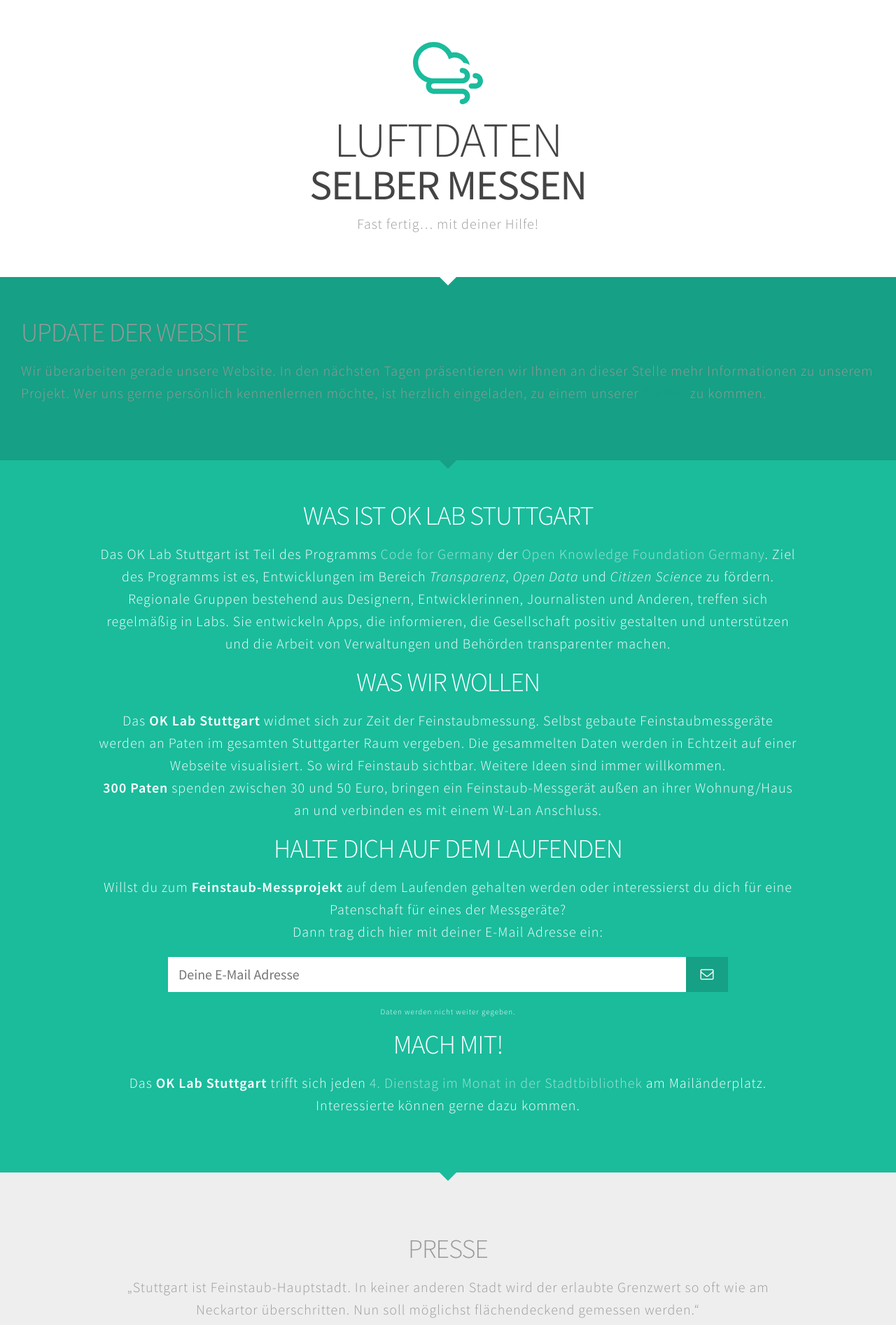
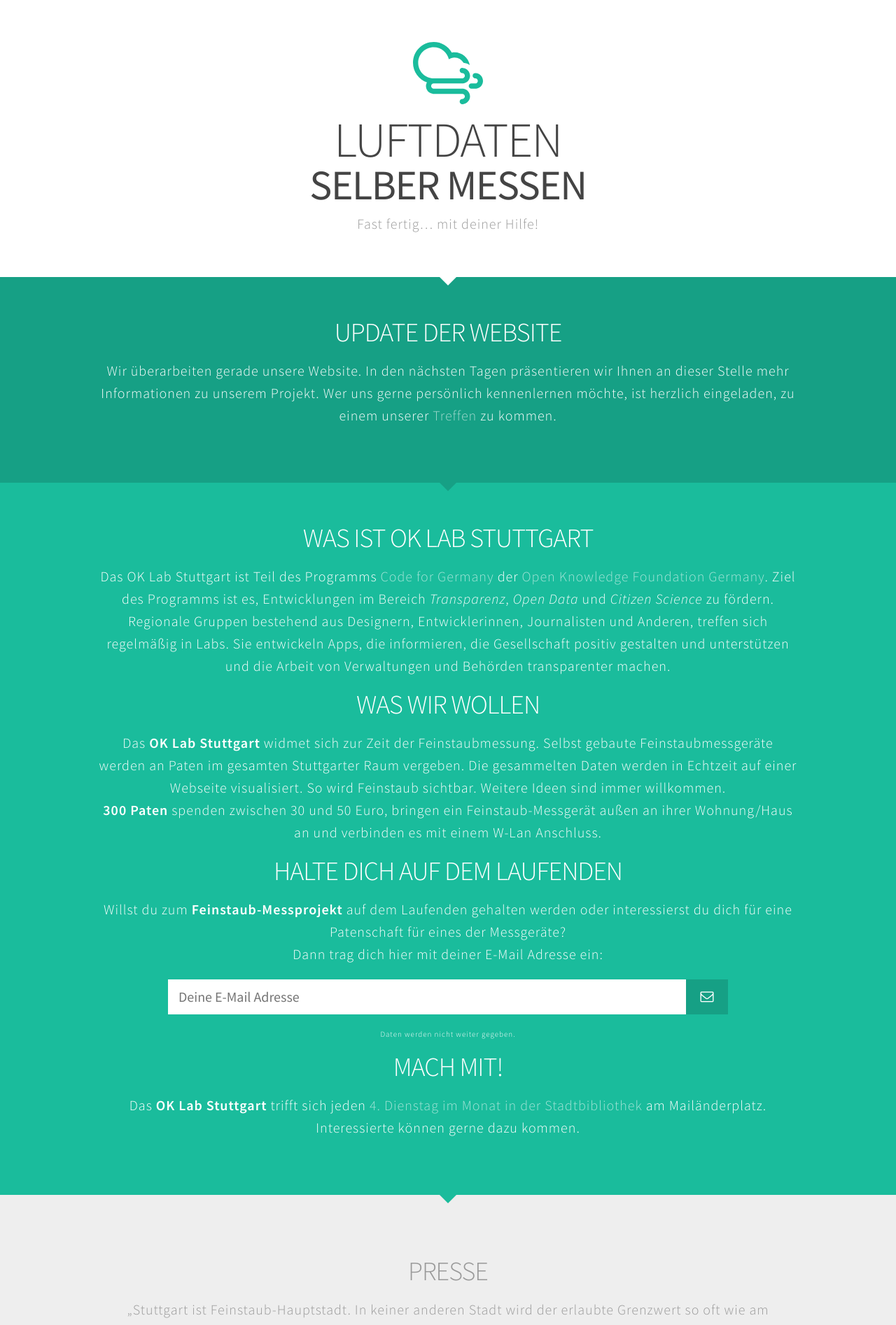
Before and after one commit to opendata-stuttgart/luftdaten.info, a Jekyll site: the page built from index.html, in a window 1280 px wide. Shown: the top 1894 px of the page at 70% size. Built offline with Jekyll 4.4.1, drawn with Linux system fonts in a browser that asks for light colours.

Commit message:
Fixed layout

```diff
--- a/index.html
+++ b/index.html
@@ -4,12 +4,14 @@
 ---
 
 <div class="fullwidth colour1 clearfix">
+  <div id="maincont" class="bodycontainer clearfix" data-uk-scrollspy="{cls:'uk-animation-fade', delay: 300, repeat: true}">
     <h2>Update der Website</h2>
     <p>
       Wir überarbeiten gerade unsere Website.
       In den nächsten Tagen präsentieren wir Ihnen an dieser Stelle mehr Informationen zu unserem Projekt.
       Wer uns gerne persönlich kennenlernen möchte, ist herzlich eingeladen, zu einem unserer <a href="http://www.meetup.com/OK-Lab-Stuttgart-Meet-Up/" target="_blank">Treffen</a> zu kommen.
     </p>
+  </div>
 </div>
 
 <div class="arrow-separator arrow-theme"></div>
```
Lines whose indentation alone changed are shown as unchanged.
